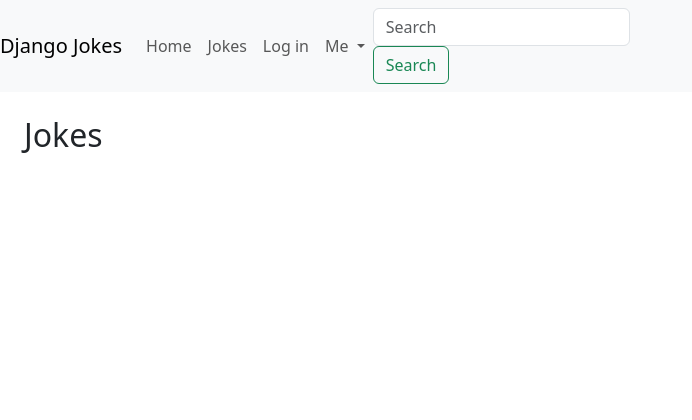
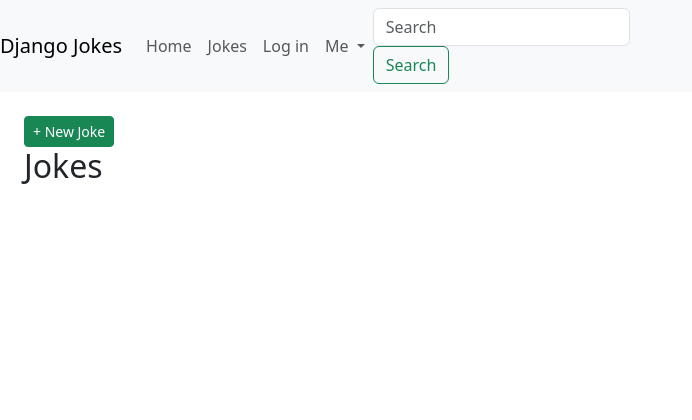
Before and after one commit to Rwmeulen/djangojokes.com, a Django app: page /jokes/ in a window 1280 px wide. Shown: the top 420 px of the page, without its empty margins (0-692 px from the left). Run offline with Django 5.2, Linux system fonts and the light colour scheme; data that the repository does not hold is empty; some libraries are stand-ins or nearby versions.

Commit message:
Updated until 2.6 update and create joke

```diff
--- a/jokes/models.py
+++ b/jokes/models.py
@@ -1,4 +1,5 @@
 from django.db import models
+from django.urls import reverse
 
 # Create your models here.
 class Joke(models.Model):
@@ -7,5 +8,7 @@ class Joke(models.Model):
     created = models.DateTimeField(auto_now_add=True)
     updated = models.DateTimeField(auto_now=True)
 
+    def get_absolute_url(self):
+        return reverse('jokes:detail', args=[str(self.pk)])
     def __str__(self):
         return self.question
--- a/jokes/urls.py
+++ b/jokes/urls.py
@@ -1,10 +1,12 @@
 from django.urls import path
 
-from .views import JokeDetailView, JokeListView
+from .views import JokeCreateView, JokeDetailView, JokeListView, JokeUpdateView
 
 app_name = 'jokes'
 
 urlpatterns = [
+    path('joke/<int:pk>/update/', JokeUpdateView.as_view(), name='update'),
+    path('joke/create/', JokeCreateView.as_view(), name='create'),
     path('joke/<int:pk>/', JokeDetailView.as_view(), name='detail'),
     path('', JokeListView.as_view(), name='list'),
 ]
--- a/jokes/views.py
+++ b/jokes/views.py
@@ -1,4 +1,4 @@
-from django.views.generic import DetailView, ListView
+from django.views.generic import CreateView, DetailView, ListView, UpdateView
 
 from .models import Joke
 
@@ -7,3 +7,11 @@ class JokeDetailView(DetailView):
 
 class JokeListView(ListView):
     model = Joke
+
+class JokeCreateView(CreateView):
+    model = Joke
+    fields = ['question','answer']
+
+class JokeUpdateView(UpdateView):
+    model = Joke
+    fields = ['question','answer']
--- a/templates/jokes/joke_list.html
+++ b/templates/jokes/joke_list.html
@@ -3,11 +3,15 @@
 {% block title %}Jokes{% endblock %}
 
 {% block main %}
+    <a class="btn btn-success btn-sm float-right" href="{% url 'jokes:create' %}"> + New Joke
+    </a>
     <h2>Jokes</h2>
     <ul class="list-group list-group-flush mb-3">
         {% for joke in joke_list %}
             <li class="list-group-item">
-                <a href="{% url 'jokes:detail' joke.pk %}">{{ joke.question }}</a>
+                <a href="{{joke.get_absolute_url}}">{{ joke.question }}</a>
+                <a href="{% url 'jokes:update' joke.pk %}"
+                    class="btn btn-info btn-sm float-right mr-2">Update</a>
             </li>
         {% endfor %}
     </ul>
```
Also changed, not shown: templates/jokes/joke_form.html (added, +13 -0 lines), templates/_base.html (line endings or trailing spaces).
